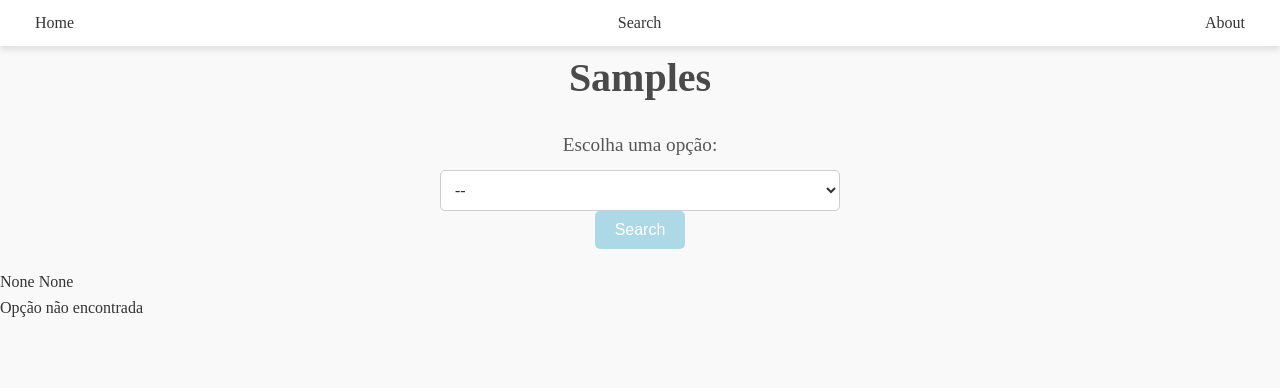
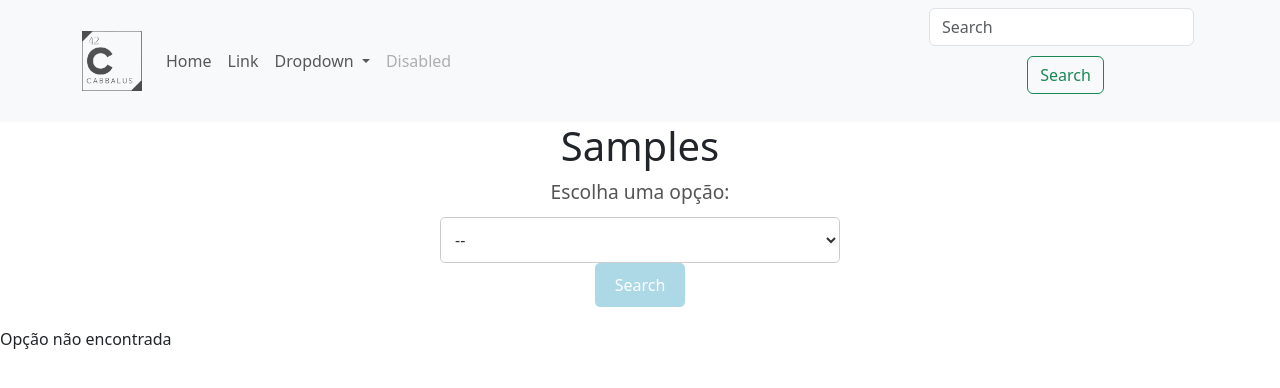
Before and after one commit to vytorrennan/Caballus, a Django app: page /soilcalc/calc/ in a window 1280 px wide. Shown: the top 388 px of the page. Run offline with Django 5.2, Linux system fonts and the light colour scheme.

Commit message:
add: bootstrap navigation menu template

```diff
--- a/caballus/soilcalc/urls.py
+++ b/caballus/soilcalc/urls.py
@@ -2,6 +2,5 @@
 from . import views
 
 urlpatterns = [
-    #path("calc/", views.view_sample, name="view sample"),
-    path("calc/", views.search, name="view search"),
+    path("calc/", views.view_sample, name="view sample"),
 ]
--- a/caballus/soilcalc/views.py
+++ b/caballus/soilcalc/views.py
@@ -33,26 +33,3 @@
     }
 
     return render(request, "soilcalc/index.html", context)
-
-
-def search(request):
-    option = None
-    table = None
-    if request.method == 'POST':
-        option = request.POST.get('search_table')
-
-    # if not option.isidentifier():
-    #    return JsonResponse({'error': 'Nome de tabela inválido'}, status=400)
-
-    if option == "batch":
-        batches = batch.objects.all()
-
-        table = [batch.id for batch in batches]
-
-
-    context = {
-        'option': option,
-        'table': table,
-
-    }
-    return render(request, "soilcalc/index.html", context)
--- a/caballus/static/base.css
+++ b/caballus/static/base.css
@@ -31,44 +31,6 @@
 }
 
 /* Navbar */
-
-#navbar {
-  background-color: var(--color-card-bg);
-  box-shadow: 0 4px 6px rgba(0, 0, 0, 0.1);
-  padding: 10px 20px;
-  position: sticky;
-  top: 0;
-  z-index: 1000;
-}
-
-#navbar ul {
-  list-style-type: none;
-  margin: 0;
-  padding: 0;
-  display: flex;
-  justify-content: space-between;
-  align-items: center;
-}
-
-#navbar li {
-  margin: 0 15px;
-}
-
-#navbar a {
-  color: var(--color-link);
-  text-decoration: none;
-  font-weight: bold;
-  padding: 8px 15px;
-  transition: all 0.3s ease;
-  border-radius: var(--border-radius);
-}
-
-#navbar a:hover {
-  background-color: var(--color-highlight);
-  color: var(--color-card-bg);
-  transform: scale(1.05);
-}
-
 /* Título principal */
 h1 {
   text-align: center;
@@ -146,3 +108,8 @@
   background-color: var(--color-card-bg);
   border: none;
 }
+
+.logo {
+  width: 60px;
+  height: 60px;
+}
--- a/caballus/templates/base.html
+++ b/caballus/templates/base.html
@@ -1,39 +1,69 @@
 <!DOCTYPE html>
 <html lang="en">
-
 <head>
   <meta charset="UTF-8">
   <meta name="viewport" content="width=device-width, initial-scale=1.0">
   <meta http-equiv="X-UA-Compatible" content="ie=edge">
   <title>{% block title %}Caballus{% endblock %}</title>
-  <!-- css -->
   {% load static %}
   <link rel="stylesheet" type="text/css" href="{% static 'base.css' %}?{% now "U" %}">
   {% block extra_css %}{% endblock %}
 
+  <!-- Bootstrap CSS -->
+  <link href="https://cdn.jsdelivr.net/npm/bootstrap@5.3.2/dist/css/bootstrap.min.css" rel="stylesheet">
+</head>
+<body>
 
-</head>
+  <nav class="navbar navbar-expand-lg navbar-light bg-light">
+    <div class="container">
+      <a class="navbar-brand" href="#">
+        <img src="{% static '../static/images/logo_dark.png' %}" class="logo" alt="Caballus logo"/>
+      </a>
 
-<body>
-  <header>
-    <nav id="navbar">
-      <ul>
-        <li>Home</li>
-        <li>Search</li>
-        <li>About</li>
-      </ul>
-    </nav>
-  </header>
+      <div class="collapse navbar-collapse" id="navbarSupportedContent">
+        <ul class="navbar-nav me-auto">
+          <li class="nav-item active">
+            <a class="nav-link" href="/account">Home <span class="visually-hidden">(current)</span></a>
+          </li>
+          <li class="nav-item">
+            <a class="nav-link" href="#">Link</a>
+          </li>
+          <li class="nav-item dropdown">
+            <a class="nav-link dropdown-toggle" href="#" id="navbarDropdown" role="button" data-bs-toggle="dropdown"
+               aria-expanded="false">
+              Dropdown
+            </a>
+            <ul class="dropdown-menu" aria-labelledby="navbarDropdown">
+              <li><a class="dropdown-item" href="#">Action</a></li>
+              <li><a class="dropdown-item" href="#">Another action</a></li>
+              <li><hr class="dropdown-divider"></li>
+              <li><a class="dropdown-item" href="#">Something else here</a></li>
+            </ul>
+          </li>
+          <li class="nav-item">
+            <a class="nav-link disabled" href="#" tabindex="-1" aria-disabled="true">Disabled</a>
+          </li>
+        </ul>
+        <form class="d-flex" role="search">
+          <input class="form-control me-2" type="search" placeholder="Search" aria-label="Search">
+          <button class="btn btn-outline-success" type="submit">Search</button>
+        </form>
+      </div>
+    </div>
+  </nav>
 
-  <main>
+  <!-- Main -->
+  <main id="main">
     {% block content %}
-    <!-- Conteúdo  -->
+    <!-- Conteúdo -->
     {% endblock %}
   </main>
 
   <footer>
   </footer>
 
+  <!-- Bootstrap JavaScript -->
+  <script src="https://cdn.jsdelivr.net/npm/bootstrap@5.3.2/dist/js/bootstrap.bundle.min.js"></script>
+
 </body>
-
 </html>
```
Also changed, not shown: caballus/static/images/logo_dark.png (added), caballus/static/images/logo_white.png (added).
